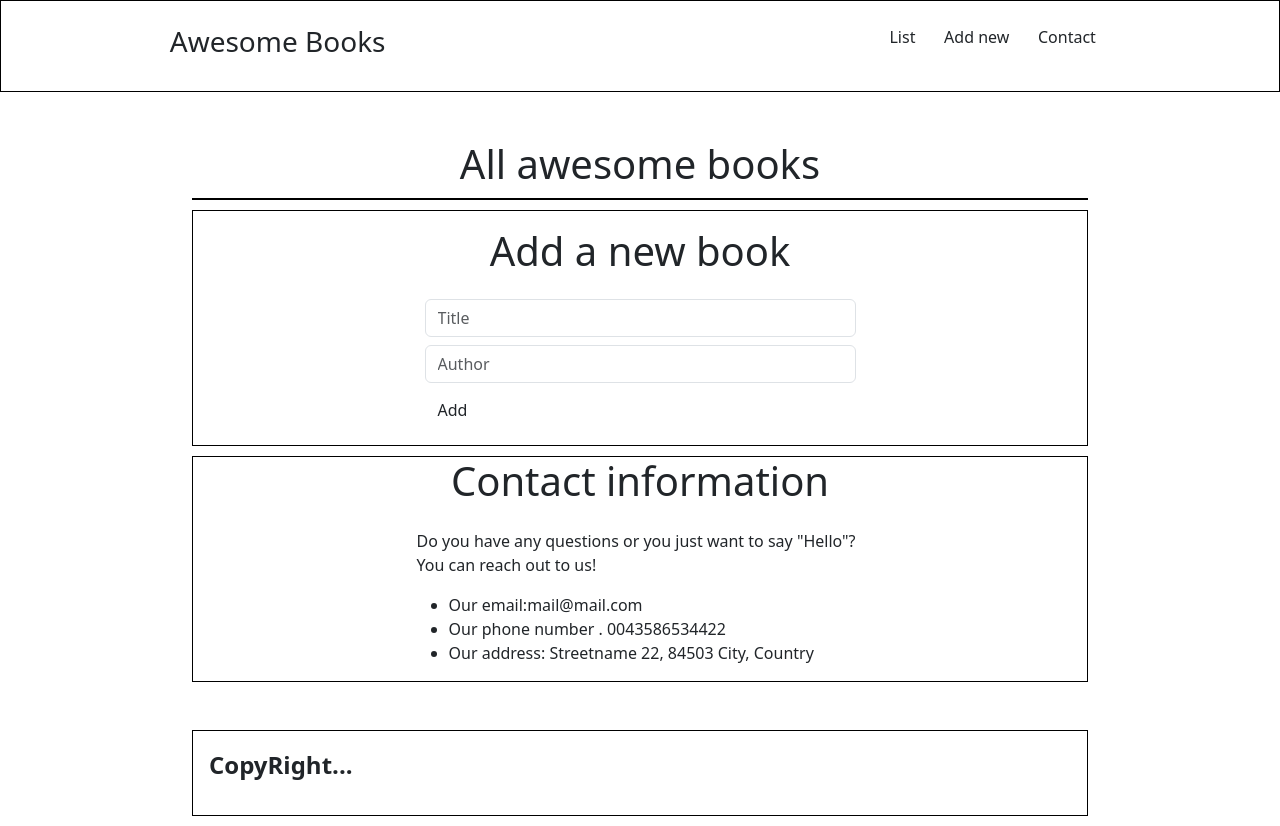
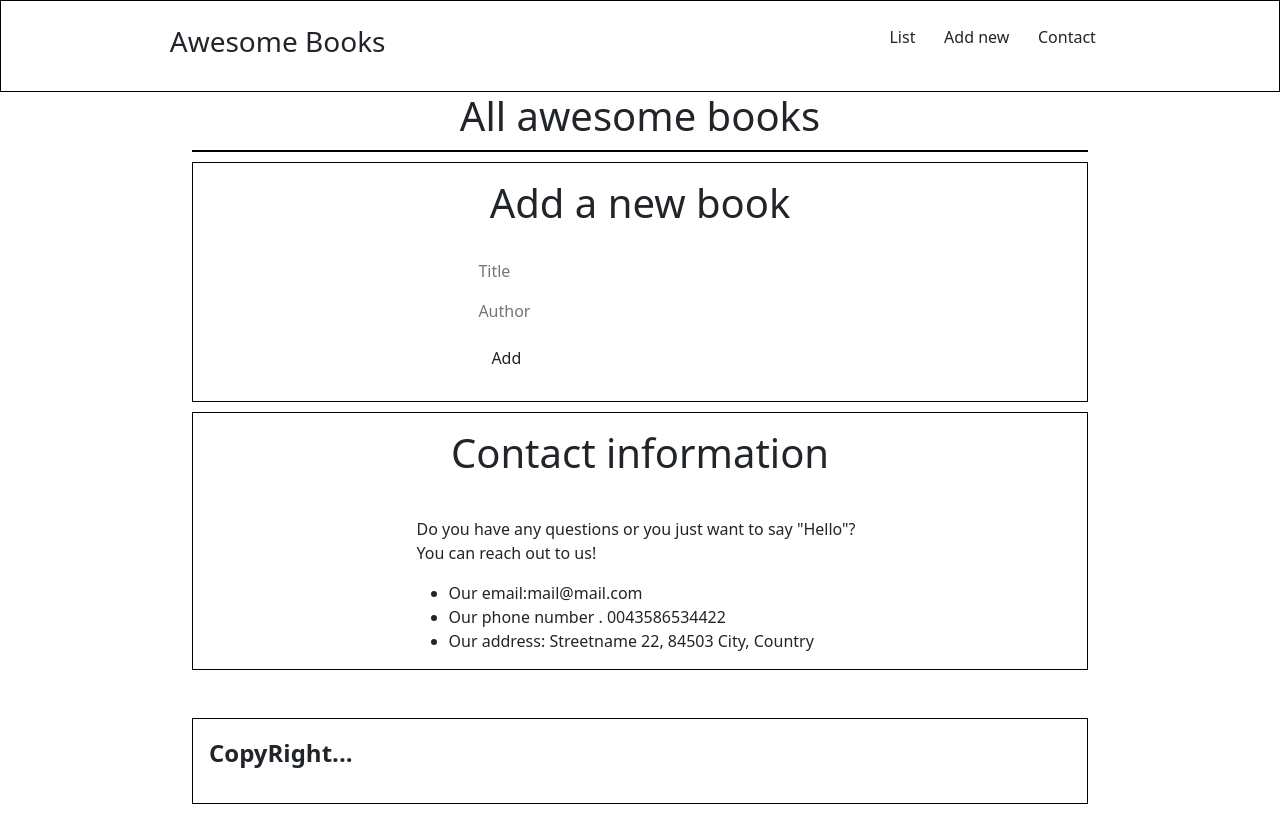
Before and after one commit to HtetWaiYan7191/awesome-books-project, a website: page index.html in a window 1280 px wide. Drawn offline with nearby package versions, Linux system fonts and the light colour scheme.

Commit message:
Update structure for better UI design

```diff
--- a/index.html
+++ b/index.html
@@ -21,30 +21,33 @@
                 <li id="list-contact">Contact</li>
             </ul>
         </nav>
-        <div class="date">
-            <span></span>
-        </div>
     </header>
+    <div class="date-container d-flex justify-content-end">
+
+    </div>
 
     <main id="main" class="">
-        <h1 class="text-center mt-5">All awesome books</h1>
+        <h1 class="text-center">All awesome books</h1>
         <div class="books-container">
         </div>
     </main>
     <section id="add-new">
         <div class="add-new-container p-3">
             <h1 class="text-center mb-4">Add a new book</h1>
-            <form action="" class="w-50 mx-auto">
-                <input type="text" name="title" id="title" class="form-control my-2" placeholder="Title">
-                <input type="text" name="author" id="author" class="form-control my-2" placeholder="Author">
-                <button class="btn" id="add-book" type="button">Add</button>
+            <form action="" class="d-flex justify-content-center w-50 flex-column w-50 mx-auto">
+                <input type="text" name="title" id="title" class=" my-2 w-75 mx-auto" placeholder="Title">
+                <input type="text" name="author" id="author" class=" my-2 w-75 mx-auto" placeholder="Author">
+                <div class="button-container text-start w-75 mx-auto my-2">
+                    <button class="btn" id="add-book" type="button">Add</button>
+                </div>
+
                 <div id="error-message" class="text-danger"></div>
             </form>
         </div>
     </section>
-    <section id="contact">
+    <section id="contact" class="my-0">
         <div class="contact-container">
-            <h1 class="text-center">Contact information</h1>
+            <h1 class="text-center p-3">Contact information</h1>
             <div class="contact-text w-50 mx-auto mt-4">
                 <p>Do you have any questions or you just want to say "Hello"?<br>You can reach out to us!</p>
                 <ul>
```
